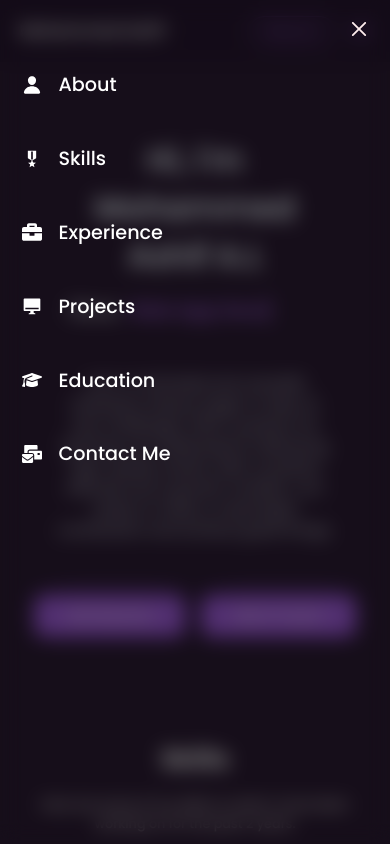
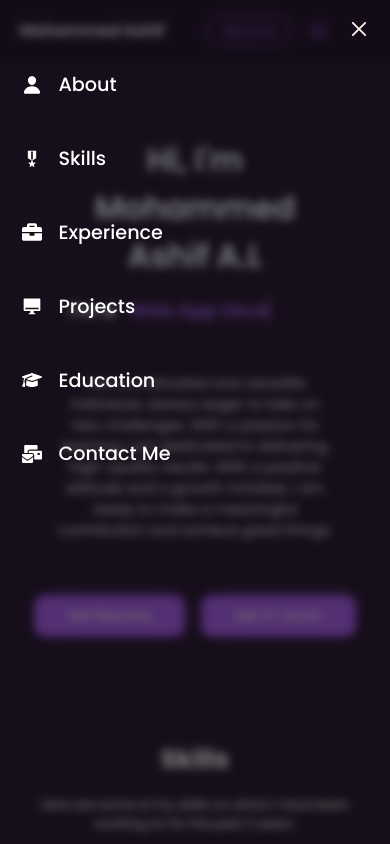
Before and after one commit to almdashif/MohammedAshif, a React (Vite) app: page / in a window 390 px wide. Both pictures are taken after a click on the link 352 px from the left and 30 px from the top of the page. Shown: the top 844 px of the page. Built offline with nearby package versions, Linux system fonts and the light colour scheme.

Commit message:
drawer backdrop completed

```diff
--- a/src/Components/Navbar/Navbar.jsx
+++ b/src/Components/Navbar/Navbar.jsx
@@ -29,25 +29,29 @@ const Navbar = () => {
                     </ul>
                 </div>
                 <div className="navBtn">
-                    <a href={resume} download='MohammedAshifAL_ReactNative&ReactJS_2+yrs_Resume'   rel="noopener noreferrer">Resume</a>
+                    <a href={resume} download='MohammedAshifAL_ReactNative&ReactJS_2+yrs_Resume' rel="noopener noreferrer">Resume</a>
                     <a href="" id='hamburger' onClick={(e) => { e.preventDefault(); setShowNav(true) }}><RxHamburgerMenu size={20} /></a>
                 </div>
                 {ShowNav ?
+                    <div className="drawerParent">
+                        <div className="drawer">
+                            <div className="navLinks">
+                                <ul>
+                                    <li><a href="#Home" onClick={(e) => { setShowNav(false) }}><IoPerson size={20} id='icon' /> About</a></li>
+                                    <li><a href="#skill" onClick={(e) => { setShowNav(false) }}><MdMilitaryTech size={20} id='icon' /> Skills</a></li>
+                                    <li><a href="#Experience" onClick={(e) => { setShowNav(false) }}><FaBriefcase size={20} id='icon' /> Experience</a></li>
+                                    <li><a href="#Project" onClick={(e) => { setShowNav(false) }}><RiMacFill size={20} id='icon' /> Projects</a></li>
+                                    <li><a href="#Education" onClick={(e) => { setShowNav(false) }}><FaGraduationCap size={20} id='icon' /> Education</a></li>
+                                    <li><a href="#Contact" onClick={(e) => { setShowNav(false) }}><FaMailBulk size={20} id='icon' /> Contact Me</a></li>
 
-                    <div className="drawer">
-                        <div className="navLinks">
-                            <ul>
-                                <li><a href="#Home" onClick={(e) => { setShowNav(false) }}><IoPerson size={20} id='icon'/> About</a></li>
-                                <li><a href="#skill" onClick={(e) => { setShowNav(false) }}><MdMilitaryTech size={20} id='icon'/> Skills</a></li>
-                                <li><a href="#Experience" onClick={(e) => { setShowNav(false) }}><FaBriefcase size={20} id='icon'/> Experience</a></li>
-                                <li><a href="#Project" onClick={(e) => { setShowNav(false) }}><RiMacFill size={20} id='icon'/> Projects</a></li>
-                                <li><a href="#Education" onClick={(e) => { setShowNav(false) }}><FaGraduationCap size={20} id='icon'/> Education</a></li>
-                                <li><a href="#Contact" onClick={(e) => {setShowNav(false) }}><FaMailBulk size={20} id='icon'/> Contact Me</a></li>
+                                </ul>
 
-                            </ul>
+                            </div>
+                            <a href="" id='hamburger' onClick={(e) => { e.preventDefault(); setShowNav(false) }}><RxCross2 size={24} /></a>
+                        </div>
+                        <div className="backpress" onClick={(e) => {  setShowNav(false) }}>
 
                         </div>
-                        <a href="" id='hamburger' onClick={(e) => { e.preventDefault(); setShowNav(false) }}><RxCross2 size={24} /></a>
                     </div>
                     :
                     null
--- a/src/Components/Navbar/navbar.css
+++ b/src/Components/Navbar/navbar.css
@@ -50,9 +50,10 @@ nav .navContainer .drawer {
     position: fixed;
     right: 0;
     top: 0;
+    z-index: 999;
     background: rgba(0, 0, 0, 0.5);
     /* Set a semi-transparent background color */
-    backdrop-filter: blur(10px);
+    backdrop-filter: blur(5px);
     /* Apply a blur effect to the backdrop */
     color: #ffeeee;
 }
@@ -83,6 +84,14 @@ nav .navContainer .drawer .navLinks ul li {
     font-weight: 500;
     width: 100%;
     padding: 1.4rem;
+}
+.backpress{
+    width: 100%;
+    height: 100vh;
+    position: absolute;
+    top: 0;
+    left: 0;
+    z-index: 9;
 }
 
 nav .navContainer .drawer .navLinks ul li:active {
```
